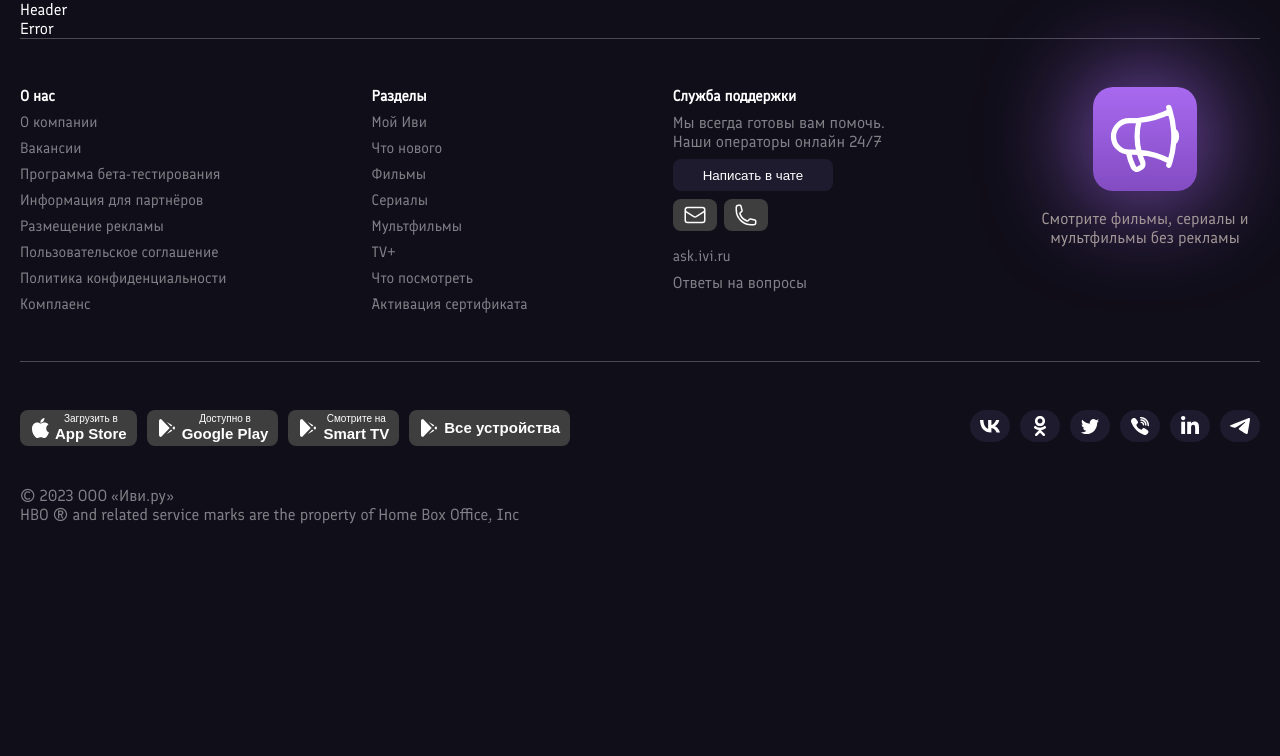
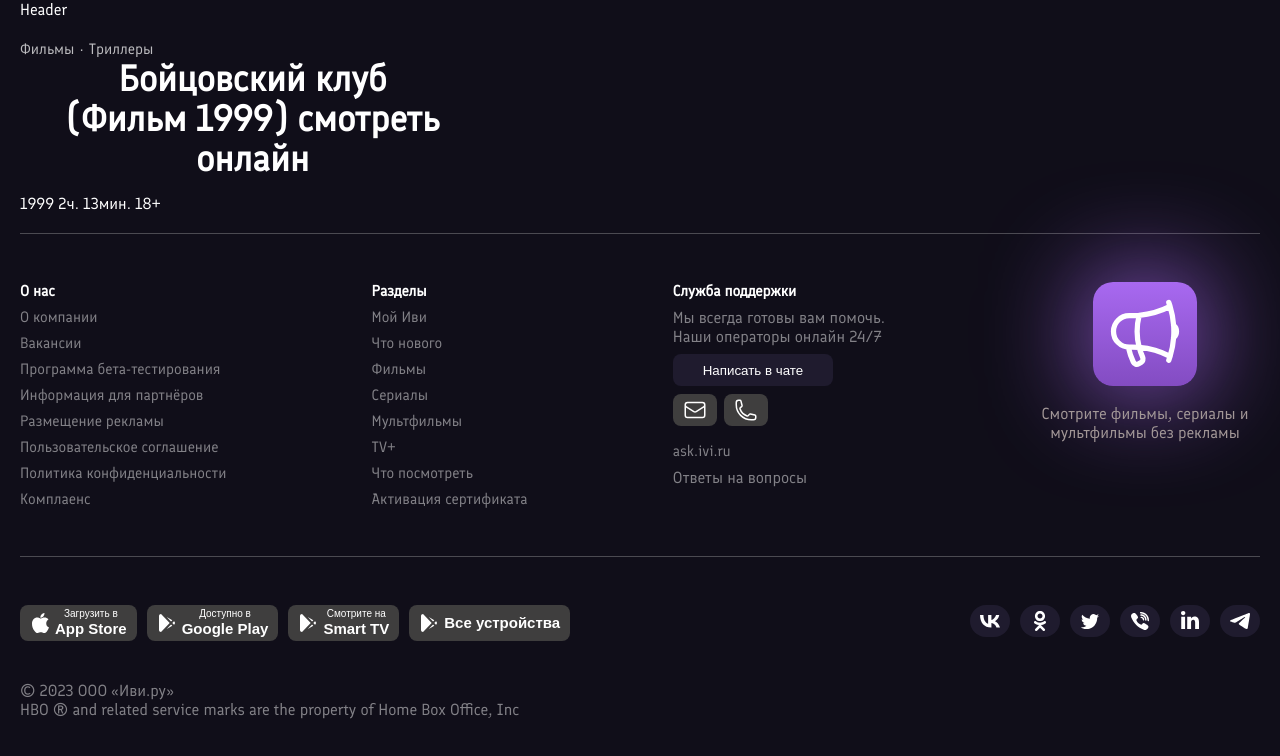
Before and after one commit to SilantievMax/ivi-next, a Next.js app: page /PickedMoviePage in a window 1280 px wide. Before the commit this address had no page. Shown: the top 756 px of the page. Built offline with nearby package versions, Linux system fonts and the light colour scheme.

Commit message:
feat: start film page

```diff
--- a/components/Film/Film.tsx
+++ b/components/Film/Film.tsx
@@ -1,12 +1,14 @@
 import React from 'react'
 import styles from './film.module.scss'
-
+import Link from 'next/link'
+import FilmPage from '@/components/screens/FilmPage/FilmPage'
 interface IFilm {
   src: string
 }
 const Film = (props: IFilm) => {
   const {src} = props
   return (
+    <Link as='movies/id' href='/PickedMoviePage'>
       <div className={styles.filmCard__container}>
         <div style={{backgroundImage: `url('${src}')`}} className={styles.filmCard}>
           <div className={styles.filmCard__inside}>
@@ -25,7 +27,7 @@
           <span className={styles.subscribeText}>Подписка</span>
         </div>
       </div>
-
+    </Link>
   )
 }
 
--- a/components/Film/film.module.scss
+++ b/components/Film/film.module.scss
@@ -21,6 +21,7 @@
     height: inherit;
     width: inherit;
     align-items: flex-end;
+    border-radius: 5px;
 
     &__content {
       row-gap: 3px;
--- /dev/null
+++ b/components/screens/FilmPage/FilmPage.tsx
@@ -0,0 +1,34 @@
+import React from 'react'
+import styles from './filmpage.module.scss'
+import Link from 'next/link'
+
+const FilmPage = () => {
+  return (
+    <div className={styles.filmPageWrapper}>
+      <div className={styles.breadCrumbs}>
+        <Link as='/movies' href='/MoviesPage'>
+          <span className={styles.breadCrumbs__font}>Фильмы</span>
+        </Link>
+        <span className={styles.dot}>.</span>
+        <span className={`${styles.breadCrumbs__genre} ${styles.breadCrumbs__font}`}>Триллеры</span>
+      </div>
+      <div className={styles.filmSectionContainer}></div>
+      <div className={styles.filmSection__content}>
+        <div className={styles.filmTitle}>
+          <h1 className={styles.filmTitle__content}>Бойцовский клуб (Фильм 1999) смотреть
+            онлайн</h1>
+        </div>
+        <div>
+          <span>1999 2ч. 13мин. 18+</span>
+          <div>
+            <span></span>
+          </div>
+          <span></span>
+        </div>
+      </div>
+
+    </div>
+  )
+}
+
+export default FilmPage
--- /dev/null
+++ b/components/screens/FilmPage/filmpage.module.scss
@@ -0,0 +1,51 @@
+.filmPageWrapper {
+  display: flex;
+  flex-direction: column;
+  padding: 20px 0;
+}
+
+.breadCrumbs {
+  display: flex;
+  column-gap: 5px;
+
+  &__font {
+    color: rgba(255,255,255,.72);
+    transition: 0.4s;
+    cursor: pointer;
+    font-size: 15px;
+    line-height: 20px;
+    font-weight: 500;
+    font-style: normal;
+    &:hover {
+      color: white;
+    }
+  }
+
+}
+
+.dot {
+  color: rgba(255,255,255,.72);
+  margin-top: -3px;
+}
+
+.filmTitle {
+  padding: 0 35px;
+  &__content {
+    font-size: 36px;
+    line-height: 40px;
+    text-align: center;
+  }
+}
+
+.filmSectionContainer {
+  display: flex;
+  flex-direction: row;
+}
+
+.filmSection__content {
+  max-width: 465px;
+  width: 100%;
+  display: flex;
+  flex-direction: column;
+  row-gap: 15px;
+}
--- a/components/screens/Movies/Movies.tsx
+++ b/components/screens/Movies/Movies.tsx
@@ -5,6 +5,10 @@
 import styles from './movies.module.scss'
 import Sort from '@/components/Sort/Sort'
 import Film from '@/components/Film/Film'
+import { Navigation } from 'swiper'
+import useWindowSize from '@/components/Reviews/widthWindow'
+import { Swiper, SwiperSlide } from 'swiper/react'
+import Review from '@/components/Reviews/Rewiew/Review'
 
 const Movies = () => {
   const headersArray = ['2022 год', '2021 год', '2020 год', '2019 год', '2018 год', 'Бесплатные', 'Русские фильмы', 'Советские фильмы', 'Американские фильмы', 'Индийские фильмы', 'Комедии', 'Ужасы', 'Фантастические', 'Мелодрамы', 'Триллеры', 'Драмы']
--- /dev/null
+++ b/pages/PickedMoviePage.tsx
@@ -0,0 +1,11 @@
+import React from 'react'
+import Movies from '@/components/screens/Movies/Movies'
+import FilmPage from '@/components/screens/FilmPage/FilmPage'
+
+const PickedMoviePage = () => {
+  return (
+    <FilmPage />
+  )
+}
+
+export default PickedMoviePage
--- a/pages/index.tsx
+++ b/pages/index.tsx
@@ -1,5 +1,5 @@
 import React, { FC } from 'react'
-import Movies from '@/pages/movies'
+import Movies from '@/components/screens/Movies/Movies'
 import Reviews from '@/components/Reviews/Reviews'
 
 const Home: FC = () => {
```
Also changed, not shown: pages/MoviesPage.tsx (added, +10 -0 lines), 1 other file (tests, documents, lock files or other folders). Lines whose indentation alone changed are shown as unchanged.
